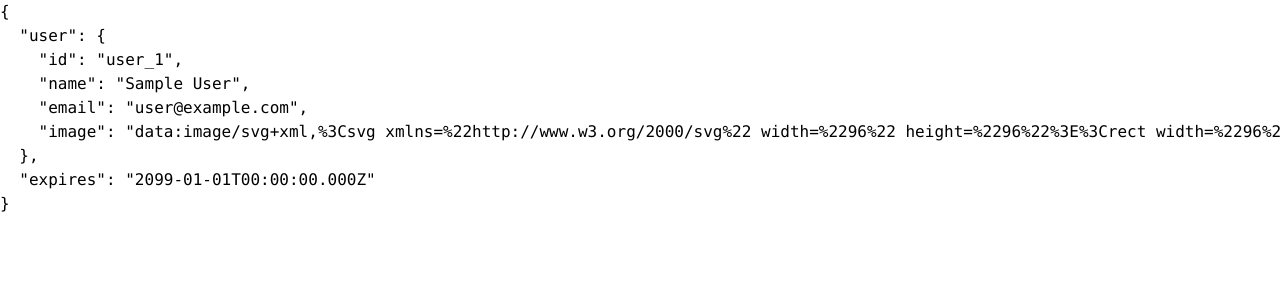
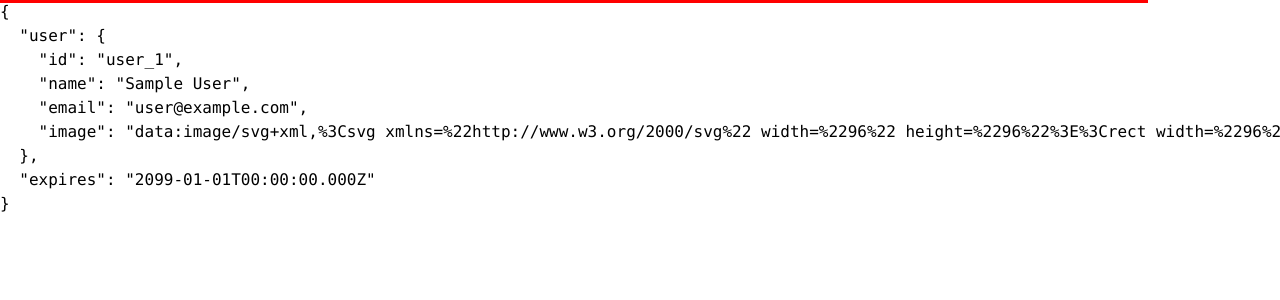
Before and after one commit to sarvagyakrcs/online-marketplace, a Next.js app: page /home in a window 1280 px wide. Shown: the top 300 px of the page. Built offline with nearby package versions, Linux system fonts and the light colour scheme; no server answers; sample sign-in values are in the browser's storage.

Commit message:
feat(network-indicator): add a network progress indicator for navigation events

```diff
--- a/app/layout.tsx
+++ b/app/layout.tsx
@@ -7,6 +7,7 @@ import "@/styles/tailwind.css";
 import { Providers } from "@/components/providers/theme-providers";
 import { QueryClientProvider } from "@/components/providers/query-client-provider";
 import CartProvider from "@/providers/cart-provider";
+import NetworkIndicator from "@/components/global/network-indicator";
 
 const font = Poppins({
   subsets: ["latin"],
@@ -39,6 +40,7 @@ export default function RootLayout({
         <body className="flex min-h-full flex-col dark:bg-gray-950">
           <Providers>
             <CartProvider>
+              <NetworkIndicator />
               {children}
             </CartProvider>
           </Providers>
--- /dev/null
+++ b/components/global/network-indicator.tsx
@@ -0,0 +1,127 @@
+"use client";
+
+import { useState, useEffect } from 'react';
+import { usePathname, useSearchParams } from 'next/navigation';
+
+export default function NetworkIndicator() {
+  const [progress, setProgress] = useState(0);
+  const [isVisible, setIsVisible] = useState(false);
+  const pathname = usePathname();
+  const searchParams = useSearchParams();
+
+  // Monitor navigation changes through pathname and searchParams
+  useEffect(() => {
+    // When navigation starts
+    const startProgress = () => {
+      setProgress(0);
+      setIsVisible(true);
+
+      // Simulate progress
+      const interval = setInterval(() => {
+        setProgress((prevProgress) => {
+          // Slowly approach 90% until actual completion
+          const newProgress = prevProgress + (90 - prevProgress) * 0.1;
+          return newProgress > 90 ? 90 : newProgress;
+        });
+      }, 100);
+
+      return interval;
+    };
+
+    // When navigation completes
+    const completeProgress = (interval: NodeJS.Timeout) => {
+      clearInterval(interval);
+      setProgress(100);
+
+      // Hide the progress bar after completion
+      setTimeout(() => {
+        setIsVisible(false);
+        setProgress(0);
+      }, 500);
+    };
+
+    // Start the progress
+    const interval = startProgress();
+
+    // Cleanup function that runs when navigation completes
+    return () => {
+      completeProgress(interval);
+    };
+  }, [pathname, searchParams]);
+
+  // For monitoring resource loading
+  useEffect(() => {
+    // Function to handle resource loading state
+    const handleResourceLoad = () => {
+      if (document.readyState === 'complete') {
+        setProgress(100);
+        setTimeout(() => {
+          setIsVisible(false);
+          setProgress(0);
+        }, 500);
+      }
+    };
+
+    // Add event listener
+    window.addEventListener('load', handleResourceLoad);
+
+    // Cleanup
+    return () => {
+      window.addEventListener('load', handleResourceLoad);
+    };
+  }, []);
+
+  // Support navigation via browser back/forward buttons
+  useEffect(() => {
+    const handleStartNavigation = () => {
+      setProgress(0);
+      setIsVisible(true);
+
+      // Simulate progress
+      const interval = setInterval(() => {
+        setProgress((prevProgress) => {
+          const newProgress = prevProgress + (90 - prevProgress) * 0.1;
+          return newProgress > 90 ? 90 : newProgress;
+        });
+      }, 100);
+
+      return interval;
+    };
+
+    const handlePopState = () => {
+      const interval = handleStartNavigation();
+      setTimeout(() => {
+        clearInterval(interval);
+        setProgress(100);
+        setTimeout(() => {
+          setIsVisible(false);
+          setProgress(0);
+        }, 500);
+      }, 300);
+    };
+
+    window.addEventListener('popstate', handlePopState);
+
+    return () => {
+      window.removeEventListener('popstate', handlePopState);
+    };
+  }, []);
+
+  // Don't render anything if not visible
+  if (!isVisible) return null;
+
+  return (
+    <div
+      style={{
+        position: 'fixed',
+        top: 0,
+        left: 0,
+        height: '3px',
+        width: `${progress}%`,
+        backgroundColor: 'red',
+        zIndex: 9999,
+        transition: 'width 0.2s ease-in-out'
+      }}
+    />
+  );
+}
```
